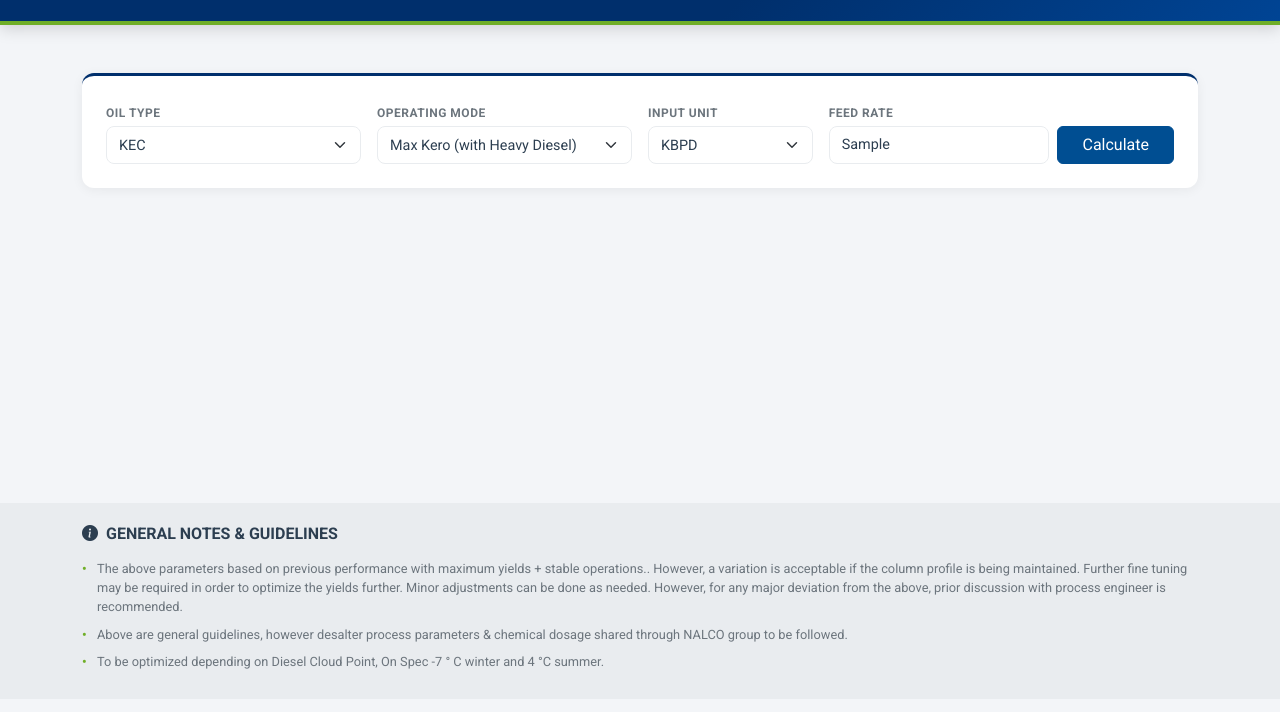
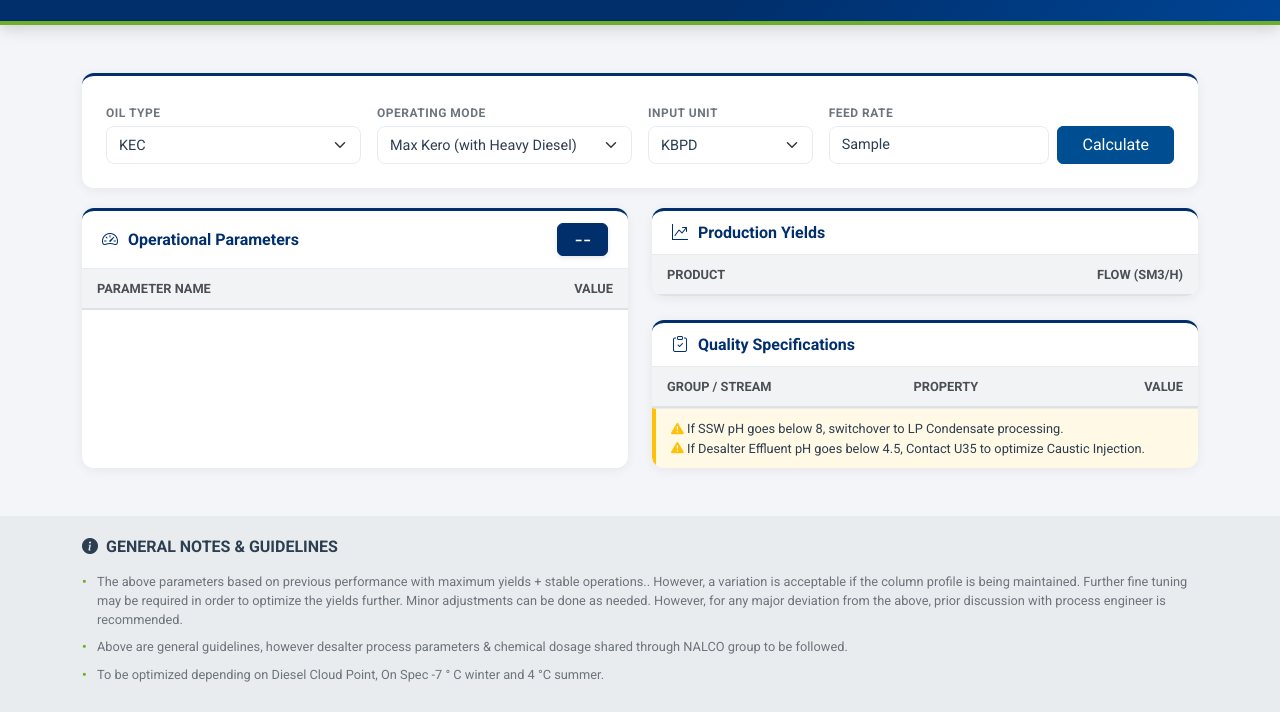
Before and after one commit to albraichy/CDU, a plain HTML site: page 3.html in a window 1280 px wide. Both pictures are taken after typing "Sample" into the empty fields and a click on the button "Calculate". Shown: the part 101-813 px from the top of the page. Drawn offline with nearby package versions, Linux system fonts and the light colour scheme.

Commit message:
Update 3.html

```diff
--- a/3.html
+++ b/3.html
@@ -10,7 +10,7 @@
     <link href="https://fonts.googleapis.com/css2?family=Tajawal:wght@400;500;700;800&family=Roboto:wght@400;500;700;900&family=Roboto+Mono:wght@500;700&display=swap" rel="stylesheet">
 
     <style>
-        /* --- KIPIC BRAND THEME (Based on Reference) --- */
+        /* --- KIPIC BRAND THEME --- */
         :root {
             --kipic-navy: #002F6C;
             --kipic-green: #6FAE27;
@@ -30,8 +30,14 @@
             --table-row-bg: #ffffff;
             --input-bg: #ffffff;
             --footer-bg: #e9ecef;
-            --badge-bg: #ffffff;
+
+            /* Badge (Light Mode: Solid Navy) */
+            --badge-bg: var(--kipic-navy);
+            --badge-text: #ffffff;
+            --badge-border: var(--kipic-navy);
+
             --arrow-color: var(--kipic-navy);
+            --placeholder-color: #adb5bd; /* Light gray for placeholder */
         }
 
         [data-theme="dark"] {
@@ -39,11 +45,11 @@
             --bg-body: #121212;
             --bg-card: #1e1e24;
             --text-main: #e0e0e0;
-            --text-muted: #a0a0a0;
+            --text-muted: #b0b0b0;
             --border-color: #343a40;
             --header-text: #e0e0e0;
 
-            /* Fix: Dark Navy Tables */
+            /* Dark Tables */
             --table-head-bg: #0d1b2a;
             --table-head-text: #ced4da;
             --table-row-bg: #151a21;
@@ -53,8 +59,14 @@
             --footer-bg: #1a1a1a;
             --kipic-navy: #0d1b2a;
             --kipic-green: #7bc938;
-            --badge-bg: #2b2b36;
+
+            /* Badge (Dark Mode: Green Outline, Clear Text) */
+            --badge-bg: rgba(111, 174, 39, 0.15);
+            --badge-text: var(--kipic-green);
+            --badge-border: var(--kipic-green);
+
             --arrow-color: var(--kipic-green);
+            --placeholder-color: #6c757d; /* Darker gray but visible */
         }
 
         body {
@@ -143,6 +155,7 @@
             color: rgba(255, 255, 255, 0.6);
             transition: color 0.3s;
         }
+
         .lang-option.active { color: #fff; }
 
         .lang-slider {
@@ -156,6 +169,7 @@
             transition: transform 0.3s ease;
             z-index: 1;
         }
+
         .lang-switch-container.ar-active .lang-slider {
             transform: translateX(92%);
         }
@@ -171,6 +185,7 @@
             border-top: 3px solid var(--kipic-navy);
             transition: border-color 0.3s ease;
         }
+
         [data-theme="dark"] .card { border-top-color: var(--kipic-green) !important; }
 
         .card-header-custom {
@@ -193,7 +208,7 @@
         }
         [data-theme="dark"] .card-title-text { color: var(--kipic-green); }
 
-        /* --- FEED BADGE --- */
+        /* --- FEED BADGE (Fixed Styling) --- */
         .feed-badge {
             background-color: var(--badge-bg);
             border: 1px solid var(--badge-border);
@@ -208,19 +223,15 @@
             box-shadow: 0 2px 5px rgba(0,0,0,0.1);
         }
 
-        /* --- DESKTOP VIEW (>768px) --- */
+        /* --- DESKTOP VIEW --- */
         @media (min-width: 769px) {
-            /* Force results visible on desktop */
+            .collapse-icon { display: none !important; }
+            .card-header-custom { cursor: default !important; pointer-events: none; }
             .collapse { display: block !important; height: auto !important; visibility: visible !important; }
-            /* Hide arrows */
-            .collapse-icon { display: none !important; }
-            /* Disable pointer interactions on header */
-            .card-header-custom { cursor: default !important; pointer-events: none; }
-            /* Enable interactions for elements inside header (if any needed later) */
-            .card-header-custom * { pointer-events: auto; }
+            .card-header-custom .header-actions { pointer-events: auto; }
         }
 
-        /* --- MOBILE VIEW (<=768px) --- */
+        /* --- MOBILE VIEW --- */
         @media (max-width: 768px) {
             .main-header { padding: 1rem 1.2rem; }
             .header-title-main { font-size: 1.3rem; }
@@ -235,7 +246,6 @@
             .table td, .table th { padding: 8px 10px; font-size: 0.8rem; }
             .val-display { font-size: 0.85rem; }
 
-            /* Collapse Logic */
             .card-header-custom { cursor: pointer; padding: 10px 15px; flex-wrap: wrap; gap: 8px; }
             .card-title-text { font-size: 0.95rem; }
 
@@ -256,13 +266,12 @@
                 font-weight: bold;
                 display: block;
             }
-            /* Arrow Rotation Logic */
-            [dir="ltr"] .collapse-icon { transform: rotate(-90deg); } /* Closed (Right) */
-            [dir="rtl"] .collapse-icon { transform: rotate(90deg); }  /* Closed (Left) */
-            .card-header-custom[aria-expanded="true"] .collapse-icon { transform: rotate(0deg) !important; } /* Open (Down) */
+            [dir="ltr"] .collapse-icon { transform: rotate(-90deg); }
+            [dir="rtl"] .collapse-icon { transform: rotate(90deg); }
+            .card-header-custom[aria-expanded="true"] .collapse-icon { transform: rotate(0deg) !important; }
         }
 
-        /* --- INPUTS --- */
+        /* --- INPUTS & PLACEHOLDER --- */
         .form-label { color: var(--text-muted); font-size: 0.75rem; font-weight: 700; text-transform: uppercase; letter-spacing: 0.5px; margin-bottom: 4px; }
 
         .form-control, .form-select {
@@ -273,6 +282,17 @@
             border-radius: 8px;
             font-size: 0.9rem;
             height: 38px;
+        }
+
+        /* FORCE PLACEHOLDER COLOR */
+        .form-control::placeholder {
+            color: var(--placeholder-color) !important;
+            opacity: 1 !important;
+        }
+
+        /* Dark mode specific placeholder override just in case */
+        [data-theme="dark"] .form-control::placeholder {
+             color: #adb5bd !important;
         }
 
         .form-control:focus, .form-select:focus {
@@ -392,12 +412,12 @@
             </div>
             <div class="col-md-4">
                 <label class="form-label" data-i18n="feedRate">Feed Rate</label>
-                <div class="d-flex gap-2">
+                <form onsubmit="event.preventDefault(); calculateResults();" class="d-flex gap-2">
                     <input type="text" class="form-control" id="feedInput" placeholder="Range..." inputmode="decimal">
-                    <button class="btn btn-calc-custom px-4" onclick="calculateResults()" data-i18n="calcBtn">
+                    <button type="button" class="btn btn-calc-custom px-4" onclick="calculateResults()" data-i18n="calcBtn">
                         Calculate
                     </button>
-                </div>
+                </form>
             </div>
         </div>
     </div>
@@ -411,7 +431,7 @@
                         <i class="bi bi-speedometer2"></i>
                         <span data-i18n="opParams">Operational Parameters</span>
                     </h5>
-                    <div class="header-actions">
+                    <div class="header-actions d-flex align-items-center gap-2">
                         <div id="feed-display-badge" class="feed-badge">--</div>
                         <i class="bi bi-chevron-down collapse-icon"></i>
                     </div>
@@ -624,6 +644,39 @@
                     "Bottom Pump Around to Reboiler Flow": {u: "sm3/h", v: [965, 569, 440, 369, 666, 462, 541]},
                     "AR Product Temperature": {u: "°C", v: [168.3, 170.0, 176.4, 157.0, 170.0, 169.3, 155.9]}
                 },
+                yields: {
+                    "LPG": [17.9, 2.0, 12.6, 11.6, 12.5, 0.8, 12.5],
+                    "Naphtha": [267.4, 224.9, 234.7, 187.0, 183.0, 137.9, 111.7],
+                    "Kerosene": [243.0, 228.1, 204.4, 166.5, 168.5, 103.6, 110.9],
+                    "Light Diesel": [207.8, 198.1, 195.0, 174.2, 157.9, 133.7, 110.3],
+                    "Heavy Diesel": [0, 0, 0, 0, 0, 0, 0],
+                    "Atmospheric Residue (AR)": [651.6, 679.8, 577.6, 541.3, 479.1, 390.1, 376.7]
+                },
+                quality: {
+                    "Desalted Crude": { "Salt HEM": {u: "PTB", v: [0.65, 0.6, 0.6, 0.7, 1.0, 0.6, 0.6]}, "BS&W": {u: "%", v: [1.3, 0.6, 0.8, 0.7, 0.55, 0.5, 0.5]} },
+                    "Desalter Effluent": { "pH": {u: "pH", v: [5.0, 7.6, 6.0, 5.8, 7.0, 5.5]} },
+                    "SSW": { "pH": {u: "pH", v: [8.5, 8, 8.1, 9, 9.4, 8.5, 7.5]} },
+                    "Naphtha": { "RVP": {u: "psi", v: [9.16, 9.1, 8.9, 8.45, 8.51, 8, 8.65]}, "T95": {u: "°C", v: [143, 147, 144, 142, 140, 145, 143]} },
+                    "Kerosene": { "Freeze Point": {u: "°C", v: [-48, -49, -48, -52, -51, -56, -52]}, "T95": {u: "°C", v: [245, 252, 247, 240, 245, 231, 238]} },
+                    "Diesel": { "T95": {u: "°C", v: [331, 325, 334, 327, 336, 324, 311]}, "Cloud Point": {u: "°C", v: [-6, -9, -6, -9, -6, -11, -13]} },
+                    "AR": { "API": {u: "API", v: [12.6, 13.1, 12.9, 13, 12.9, 13, 14]}, "Sulfur": {u: "wt%", v: [4.6, 4.4, 4.66, 4.8, 4.4, 4.3, 4.38]} }
+                }
+            },
+             "Max Naphtha Mode": {
+                feeds: [205],
+                params: {
+                    "Heater Outlet Temperature": {u: "°C", v: [371.0]},
+                    "Column Top Temperature": {u: "°C", v: [115.1]},
+                    "Top Column Pressure": {u: "barg", v: [1.00]},
+                    "Top Pump Around Flow": {u: "sm3/h", v: [1621]},
+                    "Middle Pump Around Flow": {u: "sm3/h", v: [1261]},
+                    "Bottom Pump Around Flow": {u: "sm3/h", v: [901]},
+                    "Column Bottom Temperature": {u: "°C", v: [343.5]},
+                    "Kerosene Draw Temperature": {u: "°C", v: [177.2]},
+                    "Stripping Steam (Crude)": {u: "kg/hr", v: [24500]},
+                    "Stripping Steam (Light Diesel)": {u: "kg/hr", v: [930]},
+                    "Stripping Steam (Heavy Diesel)": {u: "kg/hr", v: [0]}
+                },
                 yields: { "LPG": [10.3], "Naphtha": [248.5], "Kerosene": [226.9], "Light Diesel": [222.0], "Heavy Diesel": [0], "AR": [653.6] },
                 quality: {
                     "Desalted Crude": { "Salt HEM": {u:"PTB", v:[0.7]}, "BS&W": {u:"%", v:[1.0]} },
@@ -800,6 +853,7 @@
         const oilType = document.getElementById('oilTypeSelect').value;
         const mode = document.getElementById('modeSelect').value;
         const unit = document.getElementById('unitSelect').value;
+        const input = document.getElementById('feedInput');
 
         if (DB[oilType] && DB[oilType][mode]) {
             const feeds = DB[oilType][mode].feeds;
@@ -810,8 +864,6 @@
                 let val = (unit === 'sm3hr') ? (min * CONVERSION_FACTOR).toFixed(0) : min;
                 let text = (curLang === 'en' ? STRINGS.en.fixed : STRINGS.ar.fixed) + val;
                 document.getElementById('feedInput').placeholder = text;
-                // Optional: auto-fill fixed value
-                // document.getElementById('feedInput').value = val;
             } else {
                 if (unit === 'sm3hr') {
                     min = (min * CONVERSION_FACTOR).toFixed(0);
@@ -845,6 +897,8 @@
     }
 
     function calculateResults() {
+        document.getElementById('results-row').style.display = 'flex';
+
         const oilType = document.getElementById('oilTypeSelect').value;
         const mode = document.getElementById('modeSelect').value;
         const unit = document.getElementById('unitSelect').value;
@@ -853,12 +907,9 @@
         let rawInput = parseLocaleNumber(rawVal);
 
         if (isNaN(rawInput)) {
-            // User entered invalid number
+            document.getElementById('feed-display-badge').innerText = "--";
             return;
         }
-
-        // Reveal results
-        document.getElementById('results-row').style.display = 'flex';
 
         const data = DB[oilType][mode];
         let targetKBPD = (unit === 'sm3hr') ? rawInput / CONVERSION_FACTOR : rawInput;
@@ -932,7 +983,7 @@
             <li>${STRINGS[curLang].note1}</li>
             <li>${STRINGS[curLang].note2}</li>
             <li>${STRINGS[curLang].note3}</li>
-        `;
+        </ul>`;
     }
 
     // Mobile Manual Toggle
```
